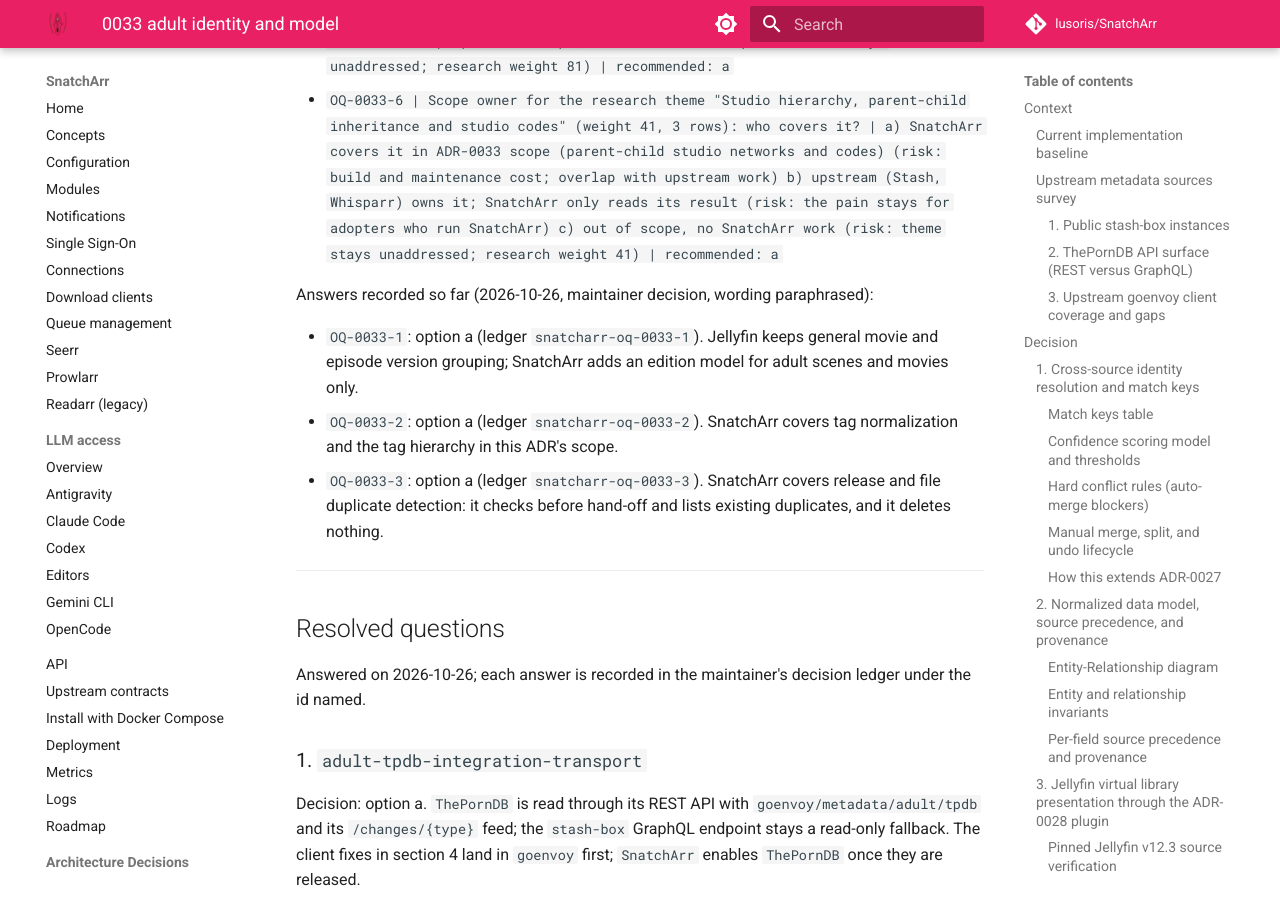
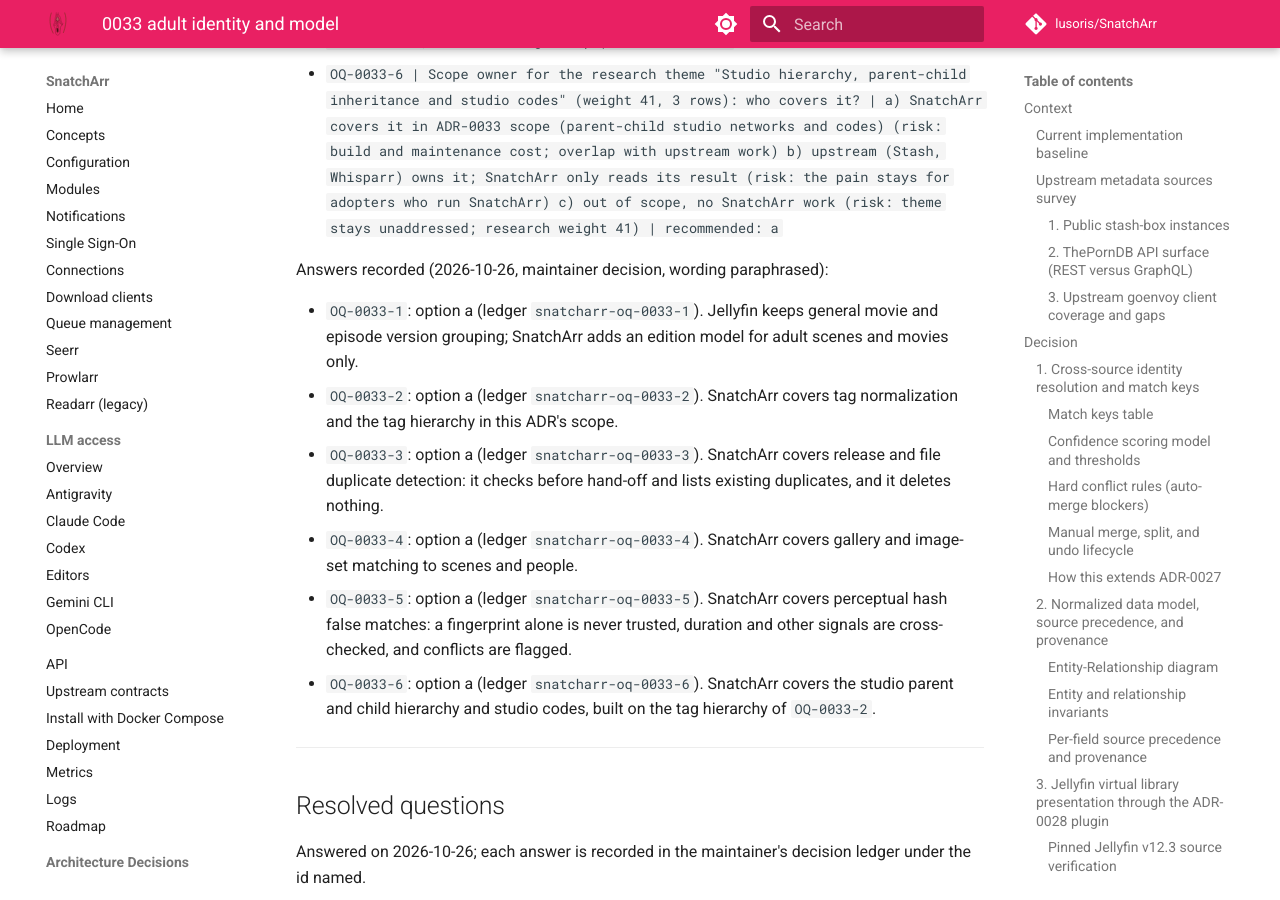
Before and after one commit to lusoris/SnatchArr, an MkDocs documentation site: the page built from docs/adr/0033-adult-identity-and-model.md, in a window 1280 px wide and 900 px high, scrolled down 31728 px. Built offline with MkDocs 1.6.1 and Material for MkDocs 9.7.7, drawn with Linux system fonts in a browser that asks for light colours; comment, search, counter and statistics services are not loaded; some of the changed text lies outside the part shown.

Commit message:
docs(adr): record OQ-0033-4 to 6 and OQ-0037-5 answers
All remaining scope questions of ADR-0033 and ADR-0037 are answered
with option a: SnatchArr covers gallery and image-set matching,
perceptual hash false matches, the studio hierarchy and codes, and
studio-scoped numbered performer identities.

Signed-off-by: lusoris <lusoris@proton.me>

```diff
--- a/docs/adr/0033-adult-identity-and-model.md
+++ b/docs/adr/0033-adult-identity-and-model.md
@@ -535,11 +535,14 @@
 - `OQ-0033-5 | Scope owner for the research theme "Perceptual hash false matches and fingerprint poisoning" (weight 81, 13 rows): who covers it? | a) SnatchArr covers it in ADR-0033 scope (distance confidence bands with audit undo) (risk: build and maintenance cost; overlap with upstream work) b) upstream (stash-box) owns it; SnatchArr only reads its result (risk: the pain stays for adopters who run SnatchArr) c) out of scope, no SnatchArr work (risk: theme stays unaddressed; research weight 81) | recommended: a`
 - `OQ-0033-6 | Scope owner for the research theme "Studio hierarchy, parent-child inheritance and studio codes" (weight 41, 3 rows): who covers it? | a) SnatchArr covers it in ADR-0033 scope (parent-child studio networks and codes) (risk: build and maintenance cost; overlap with upstream work) b) upstream (Stash, Whisparr) owns it; SnatchArr only reads its result (risk: the pain stays for adopters who run SnatchArr) c) out of scope, no SnatchArr work (risk: theme stays unaddressed; research weight 41) | recommended: a`
 
-Answers recorded so far (2026-10-26, maintainer decision, wording paraphrased):
+Answers recorded (2026-10-26, maintainer decision, wording paraphrased):
 
 - `OQ-0033-1`: option a (ledger `snatcharr-oq-0033-1`). Jellyfin keeps general movie and episode version grouping; SnatchArr adds an edition model for adult scenes and movies only.
 - `OQ-0033-2`: option a (ledger `snatcharr-oq-0033-2`). SnatchArr covers tag normalization and the tag hierarchy in this ADR's scope.
 - `OQ-0033-3`: option a (ledger `snatcharr-oq-0033-3`). SnatchArr covers release and file duplicate detection: it checks before hand-off and lists existing duplicates, and it deletes nothing.
+- `OQ-0033-4`: option a (ledger `snatcharr-oq-0033-4`). SnatchArr covers gallery and image-set matching to scenes and people.
+- `OQ-0033-5`: option a (ledger `snatcharr-oq-0033-5`). SnatchArr covers perceptual hash false matches: a fingerprint alone is never trusted, duration and other signals are cross-checked, and conflicts are flagged.
+- `OQ-0033-6`: option a (ledger `snatcharr-oq-0033-6`). SnatchArr covers the studio parent and child hierarchy and studio codes, built on the tag hierarchy of `OQ-0033-2`.
 
 ---
 
```
Also changed, not shown: other parts of docs/adr/0033-adult-identity-and-model.md (+1 -1 lines), docs/adr/0037-studio-scoped-numbered-performer-names.md (+3 -2 lines).
